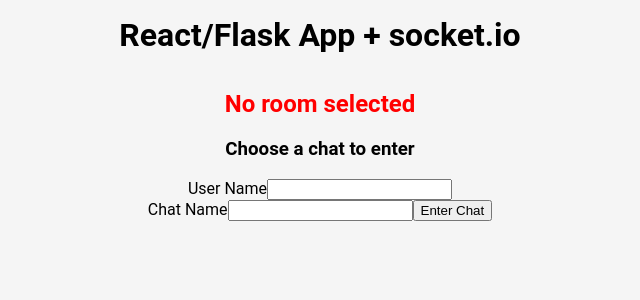
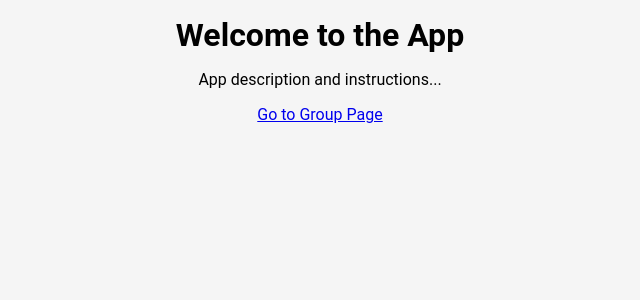
Before and after one commit to AsafKed/tennis-router, a React (Create React App) app in the folder front-end/: page / in a window 1280 px wide. Shown: the top 300 px of the page, without its empty margins (320-960 px from the left). Built offline with nearby package versions, Linux system fonts and the light colour scheme; no server answers.

Commit message:
router & welcome page

```diff
--- a/front-end/package.json
+++ b/front-end/package.json
@@ -9,6 +9,7 @@
     "@testing-library/user-event": "^13.5.0",
     "react": "^18.1.0",
     "react-dom": "^18.1.0",
+    "react-router-dom": "^6.10.0",
     "react-scripts": "^5.0.1",
     "socket.io": "^4.5.1",
     "socket.io-client": "^4.5.1",
--- a/front-end/src/App.js
+++ b/front-end/src/App.js
@@ -1,54 +1,16 @@
-import "./App.css";
-import Room from "./components/Room";
-import UserList from "./components/UserList";
-import { io } from "socket.io-client";
-import { useEffect, useState } from "react";
+import { BrowserRouter, Route, Routes } from "react-router-dom";
+import WelcomePage from "./pages/WelcomePage";
+import GroupPage from "./pages/GroupPage";
 
 function App() {
-  const [socketInstance, setSocketInstance] = useState(null);
-  const [loading, setLoading] = useState(true);
-  const [room, setRoom] = useState("");
-  const [userName, setUserName] = useState("");
-
-  const handleRoomSelected = (roomName, userName) => {
-    setRoom(roomName);
-    setUserName(userName);
-  };
-
-  useEffect(() => {
-    if (!socketInstance) {
-      const socket = io("http://localhost:5001/", {
-        transports: ["websocket"],
-        cors: {
-          origin: "http://localhost:3000/",
-        },
-      });
-
-      setSocketInstance(socket);
-
-      socket.on("connect", (data) => {
-        console.log(data);
-      });
-
-      socket.on("disconnect", (data) => {
-        console.log(data);
-      });
-    }
-  }, [socketInstance]);
-
-  useEffect(() => {
-    if (room && socketInstance) {
-      setLoading(false);
-    }
-  }, [room, socketInstance]);
-
   return (
     <div className="App">
-      <h1>React/Flask App + socket.io</h1>
-      <div className="line">
-        <Room onRoomSelected={handleRoomSelected} />
-      </div>
-      {!loading && <UserList socket={socketInstance} room={room} userName={userName} />}
+      <BrowserRouter>
+        <Routes>
+          <Route path="/" element={<WelcomePage />} />
+          <Route path="/group" element={<GroupPage />} />
+        </Routes>
+      </BrowserRouter>
     </div>
   );
 }
--- /dev/null
+++ b/front-end/src/pages/GroupPage.jsx
@@ -0,0 +1,56 @@
+import "../App.css";
+import Room from "../components/Room";
+import UserList from "../components/UserList";
+import { io } from "socket.io-client";
+import { useEffect, useState } from "react";
+
+function GroupPage() {
+  const [socketInstance, setSocketInstance] = useState(null);
+  const [loading, setLoading] = useState(true);
+  const [room, setRoom] = useState("");
+  const [userName, setUserName] = useState("");
+
+  const handleRoomSelected = (roomName, userName) => {
+    setRoom(roomName);
+    setUserName(userName);
+  };
+
+  useEffect(() => {
+    if (!socketInstance) {
+      const socket = io("http://localhost:5001/", {
+        transports: ["websocket"],
+        cors: {
+          origin: "http://localhost:3000/",
+        },
+      });
+
+      setSocketInstance(socket);
+
+      socket.on("connect", (data) => {
+        console.log(data);
+      });
+
+      socket.on("disconnect", (data) => {
+        console.log(data);
+      });
+    }
+  }, [socketInstance]);
+
+  useEffect(() => {
+    if (room && socketInstance) {
+      setLoading(false);
+    }
+  }, [room, socketInstance]);
+
+  return (
+    <div>
+      <h1>React/Flask App + socket.io</h1>
+      <div className="line">
+        <Room onRoomSelected={handleRoomSelected} />
+      </div>
+      {!loading && <UserList socket={socketInstance} room={room} userName={userName} />}
+    </div>
+  );
+}
+
+export default GroupPage;
--- /dev/null
+++ b/front-end/src/pages/WelcomePage.jsx
@@ -0,0 +1,14 @@
+import React from "react";
+import { Link } from "react-router-dom";
+
+function WelcomePage() {
+  return (
+    <div>
+      <h1>Welcome to the App</h1>
+      <p>App description and instructions...</p>
+      <Link to="/group">Go to Group Page</Link>
+    </div>
+  );
+}
+
+export default WelcomePage;
```
Also changed, not shown: 1 other file (tests, documents, lock files or other folders).
